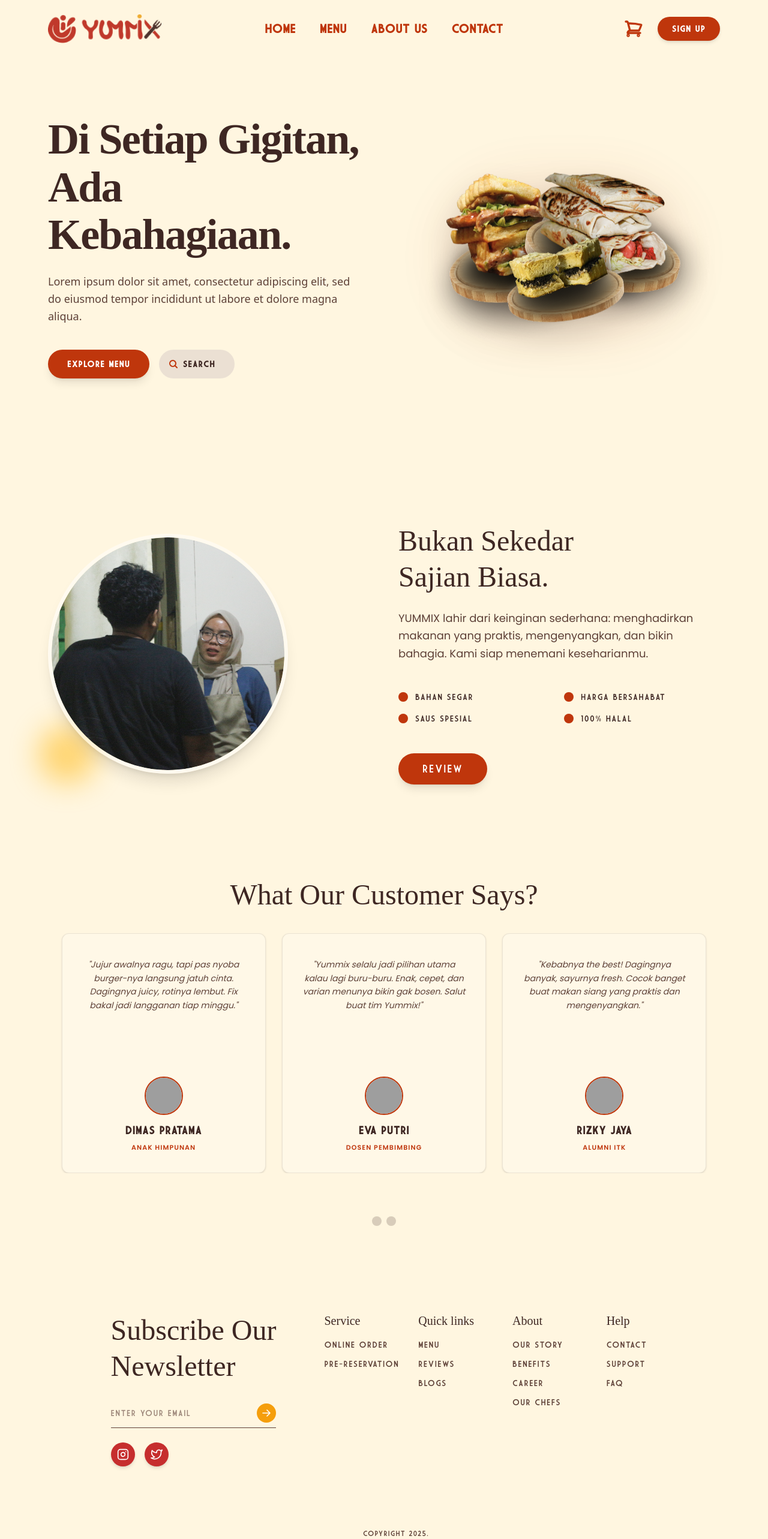
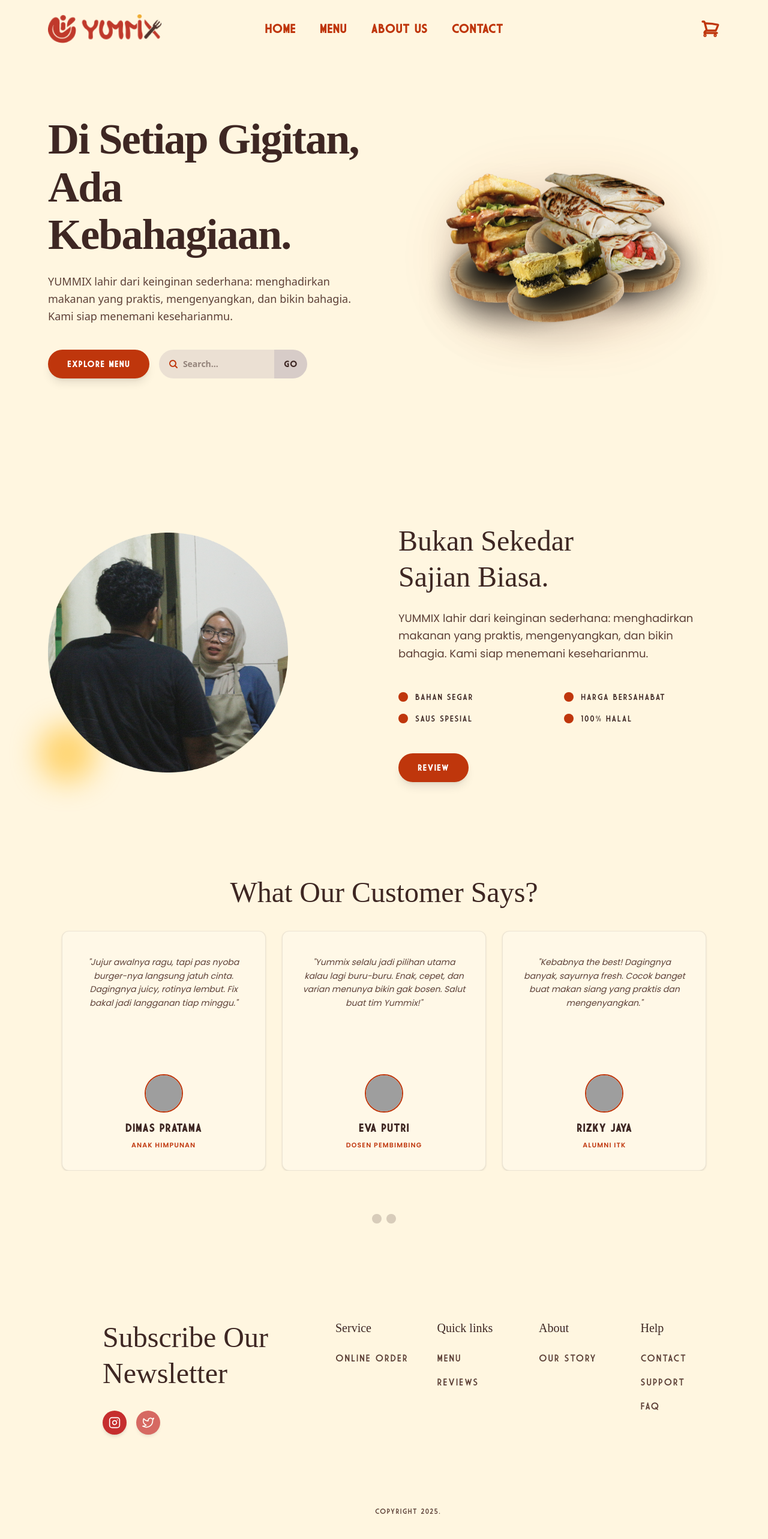
Before and after one commit to azrlb23/yummix-fnd, a Vue app: page / in a window 1280 px wide. Shown: the top 2566 px of the page at 60% size. Built offline with nearby package versions, Linux system fonts and the light colour scheme; grey boxes are pictures that could not be loaded; a web font is replaced by a local one.

Commit message:
Fixing minor bugs in ProductInfo.

```diff
--- a/src/components/AboutSection.vue
+++ b/src/components/AboutSection.vue
@@ -10,7 +10,7 @@ const showReviewModal = ref(false)
     <div class="max-w-7xl mx-auto w-full grid md:grid-cols-2 gap-10 md:gap-12 items-center">
 
       <div v-animate class="relative flex justify-center md:justify-start order-1 md:order-1">
-        <div class="w-[250px] h-[250px] md:w-[400px] md:h-[400px] rounded-full overflow-hidden border-[6px] border-white/50 shadow-xl">
+        <div class="w-[250px] h-[250px] md:w-[400px] md:h-[400px] rounded-full">
           <img :src="aboutImage" alt="About Yummix" class="w-full h-full object-cover" />
         </div>
         <div class="absolute -bottom-4 -left-4 w-16 h-16 md:w-24 md:h-24 bg-[#FFB300] rounded-full -z-10 opacity-50 blur-xl"></div>
@@ -33,7 +33,7 @@ const showReviewModal = ref(false)
           </div>
           <div class="flex items-center gap-2 md:gap-3 justify-start">
              <span class="w-3 h-3 md:w-4 md:h-4 rounded-full bg-[#BF360C]"></span>
-             <span class="font-market text-[#3E2723] text-xs md:text-sm tracking-widest text-left">HARGA BERSAHABAT</span>
+             <span class="font-market text-[#3E2723] text-xs md:text-sm tracking-widest text-left ">HARGA BERSAHABAT</span>
           </div>
           <div class="flex items-center gap-2 md:gap-3 justify-start">
              <span class="w-3 h-3 md:w-4 md:h-4 rounded-full bg-[#BF360C]"></span>
@@ -47,8 +47,7 @@ const showReviewModal = ref(false)
 
         <button
           @click="showReviewModal = true"
-          v-animate
-          class="bg-[#BF360C] text-white px-8 py-2.5 md:px-10 md:py-3 rounded-full font-market text-sm md:text-lg shadow-lg hover:bg-[#9E2B09] transition-all delay-700"
+          class="bg-[#BF360C] text-white px-9 py-3 md:px-8 md:py-3.5 rounded-full font-bold text-xs md:text-sm shadow-lg hover:bg-[#9E2B09] transition-all duration-300 active:scale-95"
         >
           REVIEW
         </button>
--- a/src/components/FooterSection.vue
+++ b/src/components/FooterSection.vue
@@ -1,82 +1,106 @@
 <script setup>
+import { RouterLink } from 'vue-router'
+
 const footerLinks = [
   {
     title: 'Service',
-    items: ['Online Order', 'Pre-Reservation']
+    items: [
+      { label: 'Online Order', url: '/menu', isRouter: true }
+    ]
   },
   {
     title: 'Quick links',
-    items: ['Menu', 'Reviews', 'Blogs']
+    items: [
+      { label: 'Menu', url: '/menu', isRouter: true },
+      { label: 'Reviews', url: '/#review', isRouter: false }
+    ]
   },
   {
     title: 'About',
-    items: ['Our Story', 'Benefits', 'Career', 'Our Chefs']
+    items: [
+      { label: 'Our Story', url: '/#about', isRouter: false }
+    ]
   },
   {
     title: 'Help',
-    items: ['Contact', 'Support', 'FAQ']
+    items: [
+      { label: 'Contact', url: 'https://wa.me/628981708857?text=Halo%20Yummix,%20saya%20butuh%20bantuan.', isRouter: false },
+      { label: 'Support', url: 'mailto:azrielalbian23@gmail.com', isRouter: false },
+      { label: 'FAQ', url: '#', isRouter: false }
+    ]
   }
 ]
 </script>
 
 <template>
-  <footer id="contact" class="w-full pt-16 pb-10 px-6 lg:px-20 bg-[#FFF6E0] text-[#3E2723]">
+  <footer id="contact" class="w-full pt-20 pb-10 px-6 lg:px-20 bg-[#FFF6E0] text-[#3E2723]">
 
-    <div class="max-w-[1200px] mx-auto w-full lg:pl-10 text-center lg:text-left">
+    <div class="max-w-[1300px] mx-auto w-full pl-0 lg:pl-20">
 
-      <div class="flex flex-col lg:flex-row justify-center items-center lg:items-start gap-12 lg:gap-20 mb-16">
+      <div class="flex flex-col md:flex-row md:justify-between lg:justify-center items-start gap-12 lg:gap-28 mb-20">
 
-        <div class="flex flex-col items-center lg:items-start space-y-6 lg:w-auto w-full">
-          <h2 class="font-potta text-3xl md:text-5xl leading-tight">
-            Subscribe Our <br class="hidden lg:block">
+        <div class="flex-shrink-0 space-y-8">
+          <h2 class="font-potta text-5xl md:text-5xl leading-tight">
+            Subscribe Our <br>
             Newsletter
           </h2>
 
-          <div class="flex items-center border-b border-[#5D4037] py-2 w-full max-w-[300px] mx-auto lg:mx-0">
-            <input
-              type="email"
-              placeholder="ENTER YOUR EMAIL"
-              class="appearance-none bg-transparent border-none w-full text-[#5D4037] font-market tracking-widest text-sm placeholder-[#5D4037]/60 focus:outline-none text-center lg:text-left"
+
+
+          <div class="flex gap-4">
+            <a
+              href="https://www.instagram.com/yummix.fnd/"
+              target="_blank"
+              class="w-10 h-10 bg-[#C62E2E] rounded-full flex items-center justify-center text-white hover:scale-110 transition-transform shadow-md cursor-pointer"
             >
-            <button class="flex-shrink-0 bg-[#F59E0B] text-white w-8 h-8 rounded-full flex items-center justify-center hover:bg-[#D97706] transition-colors">
-              <svg xmlns="http://www.w3.org/2000/svg" fill="none" viewBox="0 0 24 24" stroke-width="2.5" stroke="currentColor" class="w-4 h-4">
-                <path stroke-linecap="round" stroke-linejoin="round" d="M13.5 4.5 21 12m0 0-7.5 7.5M21 12H3" />
-              </svg>
-            </button>
-          </div>
-
-          <div class="flex gap-4 justify-center lg:justify-start">
-            <a href="#" class="w-10 h-10 bg-[#C62E2E] rounded-full flex items-center justify-center text-white hover:scale-110 transition-transform shadow-md">
               <svg xmlns="http://www.w3.org/2000/svg" width="20" height="20" viewBox="0 0 24 24" fill="none" stroke="currentColor" stroke-width="2" stroke-linecap="round" stroke-linejoin="round" class="feather feather-instagram"><rect x="2" y="2" width="20" height="20" rx="5" ry="5"></rect><path d="M16 11.37A4 4 0 1 1 12.63 8 4 4 0 0 1 16 11.37z"></path><line x1="17.5" y1="6.5" x2="17.51" y2="6.5"></line></svg>
             </a>
-            <a href="#" class="w-10 h-10 bg-[#C62E2E] rounded-full flex items-center justify-center text-white hover:scale-110 transition-transform shadow-md">
+
+            <a
+              href="#"
+              @click.prevent
+              class="w-10 h-10 bg-[#C62E2E] rounded-full flex items-center justify-center text-white shadow-md cursor-default opacity-70"
+            >
               <svg xmlns="http://www.w3.org/2000/svg" width="20" height="20" viewBox="0 0 24 24" fill="none" stroke="currentColor" stroke-width="2" stroke-linecap="round" stroke-linejoin="round" class="feather feather-twitter"><path d="M23 3a10.9 10.9 0 0 1-3.14 1.53 4.48 4.48 0 0 0-7.86 3v1A10.66 10.66 0 0 1 3 4s-4 9 5 13a11.64 11.64 0 0 1-7 2c9 5 20 0 20-11.5a4.5 4.5 0 0 0-.08-.83A7.72 7.72 0 0 0 23 3z"></path></svg>
             </a>
           </div>
         </div>
 
-        <div class="grid grid-cols-2 md:grid-cols-4 gap-x-8 gap-y-10 w-full lg:w-auto">
-
-          <div v-for="(section, index) in footerLinks" :key="index" class="space-y-4">
-            <h3 class="font-potta text-lg md:text-xl text-[#3E2723]">
+        <div class="grid grid-cols-2 md:grid-cols-4 gap-x-12 gap-y-10 text-left">
+          <div v-for="(section, index) in footerLinks" :key="index" class="space-y-6">
+            <h3 class="font-potta text-xl text-[#3E2723]">
               {{ section.title }}
             </h3>
 
-            <ul class="space-y-3">
+            <ul class="space-y-4">
               <li v-for="(item, i) in section.items" :key="i">
-                <a href="#" class="font-market text-[#5D4037] text-xs md:text-sm tracking-widest hover:text-[#C62E2E] transition-colors uppercase block">
-                  {{ item }}
+
+                <RouterLink
+                  v-if="item.isRouter"
+                  :to="item.url"
+                  class="font-market text-[#5D4037] text-l tracking-widest hover:text-[#C62E2E] transition-colors uppercase block cursor-pointer"
+                >
+                  {{ item.label }}
+                </RouterLink>
+
+                <a
+                  v-else
+                  :href="item.url"
+                  :target="item.url.startsWith('http') ? '_blank' : '_self'"
+                  class="font-market text-[#5D4037] text-l tracking-widest hover:text-[#C62E2E] transition-colors uppercase block cursor-pointer"
+                >
+                  {{ item.label }}
                 </a>
+
               </li>
             </ul>
           </div>
-
         </div>
 
       </div>
 
-      <div class="text-center pt-10 border-t border-[#3E2723]/10 lg:border-none">
-        <p class="font-market text-[#5D4037] text-[10px] md:text-xs tracking-widest uppercase">
+      <div class="text-center pt-10">
+        <p class="font-market text-[#5D4037] text-xs tracking-widest uppercase">
           COPYRIGHT 2025.
         </p>
       </div>
--- a/src/components/HeroSection.vue
+++ b/src/components/HeroSection.vue
@@ -1,36 +1,69 @@
 <script setup>
+import { ref } from 'vue'
+import { useRouter } from 'vue-router' // 1. Import Router
 import heroImage from '@/assets/Hero.png'
+
+const router = useRouter() // 2. Initialize Router
+const searchQuery = ref('') // 3. Variable for search input
+
+// Function for Explore Menu
+const goToMenu = () => {
+  router.push('/menu')
+}
+
+// Function for Search
+const handleSearch = () => {
+  // Navigate to menu with query parameter
+  // Example result: /menu?q=kebab
+  router.push({ path: '/menu', query: { q: searchQuery.value } })
+}
 </script>
 
 <template>
-  <section class="relative w-full flex items-center justify-center px-6 lg:px-20 min-h-[calc(100vh-80px)] md:min-h-[calc(100vh-120px)] pb-10 md:pb-20">
+  <section class="relative w-full flex items-center justify-center px-6 lg:px-20 min-h-[calc(100vh-100px)] md:min-h-[calc(100vh-120px)] pb-10 md:pb-20">
 
     <div class="grid md:grid-cols-2 items-center gap-8 md:gap-12 lg:gap-20 max-w-7xl mx-auto w-full">
 
       <div class="text-center md:text-left space-y-4 md:space-y-6 order-2 md:order-1">
         <h1 class="text-4xl md:text-5xl lg:text-7xl font-black text-[#3E2723] leading-[1.1] tracking-tight">
-          Di Setiap Gigitan, <br />
-          Ada <span class="text-[#3E2723]">Kebahagiaan.</span>
+          Di Setiap Gigitan, Ada Kebahagiaan.<br />
         </h1>
 
         <p class="text-[#5D4037] text-sm md:text-lg leading-relaxed max-w-lg mx-auto md:mx-0">
-          Lorem ipsum dolor sit amet, consectetur adipiscing elit, sed do eiusmod
-          tempor incididunt ut labore et dolore magna aliqua.
+          YUMMIX lahir dari keinginan sederhana: menghadirkan makanan yang praktis,
+          mengenyangkan, dan bikin bahagia. Kami siap menemani keseharianmu.
         </p>
 
         <div class="flex flex-wrap justify-center md:justify-start items-center gap-4 pt-2 md:pt-4">
-          <button class="bg-[#BF360C] text-white px-6 py-3 md:px-8 md:py-3.5 rounded-full font-bold text-xs md:text-sm shadow-lg hover:bg-[#9E2B09] transition-all duration-300">
+
+          <button
+            @click="goToMenu"
+            class="bg-[#BF360C] text-white px-6 py-3 md:px-8 md:py-3.5 rounded-full font-bold text-xs md:text-sm shadow-lg hover:bg-[#9E2B09] transition-all duration-300 active:scale-95"
+          >
             EXPLORE MENU
           </button>
 
-          <div class="relative group">
-            <span class="absolute left-4 top-1/2 -translate-y-1/2 text-[#BF360C]">
+          <div class="relative group flex items-center">
+            <span class="absolute left-4 text-[#BF360C] z-10">
               <svg xmlns="http://www.w3.org/2000/svg" fill="none" viewBox="0 0 24 24" stroke-width="3" stroke="currentColor" class="size-4"><path stroke-linecap="round" stroke-linejoin="round" d="m21 21-5.197-5.197m0 0A7.5 7.5 0 1 0 5.196 5.196a7.5 7.5 0 0 0 10.607 10.607Z" /></svg>
             </span>
-            <button class="bg-[#D7CCC8]/50 text-[#3E2723] pl-10 pr-6 py-3 md:pl-10 md:pr-8 md:py-3.5 rounded-full font-bold text-xs md:text-sm hover:bg-[#D7CCC8]/80 transition-colors uppercase">
-              Search
+
+            <input
+              v-model="searchQuery"
+              @keyup.enter="handleSearch"
+              type="text"
+              placeholder="Search..."
+              class="bg-[#D7CCC8]/50 text-[#3E2723] pl-10 pr-4 py-3 md:py-3.5 rounded-l-full font-bold text-xs md:text-sm focus:outline-none placeholder-[#3E2723]/50 w-32 md:w-48 transition-all"
+            />
+
+            <button
+              @click="handleSearch"
+              class="bg-[#D7CCC8] text-[#3E2723] px-4 py-3 md:py-3.5 rounded-r-full font-bold text-xs md:text-sm hover:bg-[#Cbb8b3] transition-colors uppercase"
+            >
+              GO
             </button>
           </div>
+
         </div>
       </div>
 
--- a/src/components/NavbarSection.vue
+++ b/src/components/NavbarSection.vue
@@ -51,7 +51,9 @@ const closeMenu = () => {
       </RouterLink>
     </div>
 
-    <div class="hidden md:flex items-center gap-4 lg:gap-6 mr-12 xl:mr-0">
+    <div class="flex items-center gap-4 md:gap-6">
+
+      <div class="hidden md:flex items-center gap-4 lg:gap-6">
 
         <button
           @click="cartStore.isCheckoutOpen = true"
@@ -69,9 +71,6 @@ const closeMenu = () => {
           </span>
         </button>
 
-      <button class="bg-[#BF360C] text-white px-5 py-2 lg:px-6 lg:py-2.5 rounded-full font-bold text-sm lg:text-l shadow-md hover:bg-[#9E2B09] transition-all">
-        SIGN UP
-      </button>
       </div>
 
       <button @click="isMenuOpen = true" class="xl:hidden text-[#BF360C] z-[101]">
@@ -79,6 +78,8 @@ const closeMenu = () => {
           <path stroke-linecap="round" stroke-linejoin="round" d="M3.75 6.75h16.5M3.75 12h16.5m-16.5 5.25h16.5" />
         </svg>
       </button>
+
+    </div>
 
     <Teleport to="body">
       <Transition name="fade">
@@ -126,9 +127,6 @@ const closeMenu = () => {
                 CART ({{ cartStore.totalItems }})
               </button>
 
-              <button class="w-full py-3 bg-[#BF360C] text-white rounded-full font-bold shadow-md">
-                SIGN UP
-              </button>
             </div>
           </div>
         </div>
--- a/src/components/ReviewModal.vue
+++ b/src/components/ReviewModal.vue
@@ -1,6 +1,5 @@
 <script setup>
 import { ref } from 'vue'
-const props = defineProps({ isOpen: Boolean })
 const emit = defineEmits(['close'])
 const isSuccess = ref(false)
 const sendReview = () => isSuccess.value = true
--- a/src/components/ReviewSection.vue
+++ b/src/components/ReviewSection.vue
@@ -17,13 +17,7 @@ const chunkedReviews = computed(() => {
   return result
 })
 
-const scrollToSlide = (index) => {
-  const targetId = `slide-${index}`
-  const element = document.getElementById(targetId)
-  if (element) {
-    element.scrollIntoView({ behavior: 'smooth', block: 'nearest', inline: 'start' })
-  }
-}
+
 </script>
 
 <template>
--- a/src/components/menu/detail/ProductInfo.vue
+++ b/src/components/menu/detail/ProductInfo.vue
@@ -57,9 +57,6 @@ const addToCart = () => {
       >
         ADD TO CART
       </button>
-      <button class="w-14 h-14 rounded-full border-2 border-[#C62E2E] flex items-center justify-center text-[#C62E2E] hover:bg-[#C62E2E] hover:text-white transition-colors">
-        ♥
-      </button>
     </div>
 
   </div>
```
Lines whose indentation alone changed are shown as unchanged.
